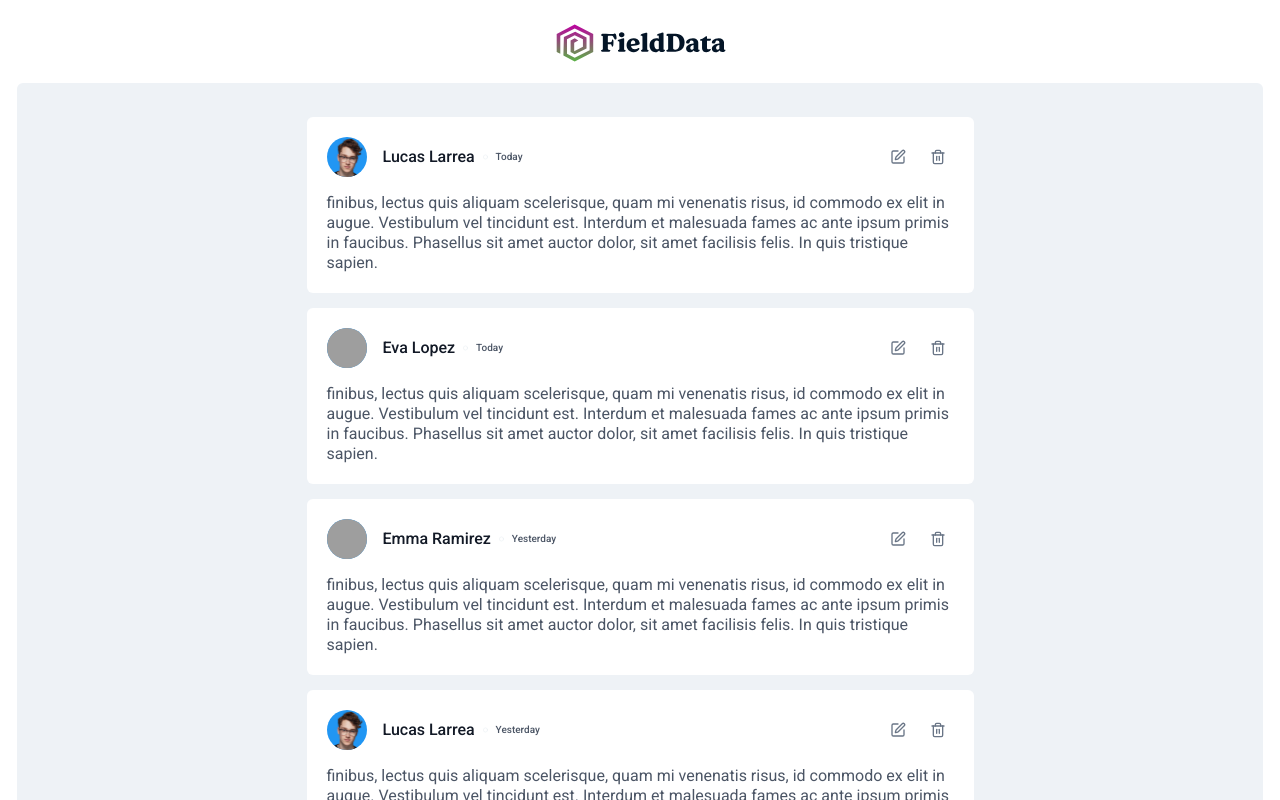
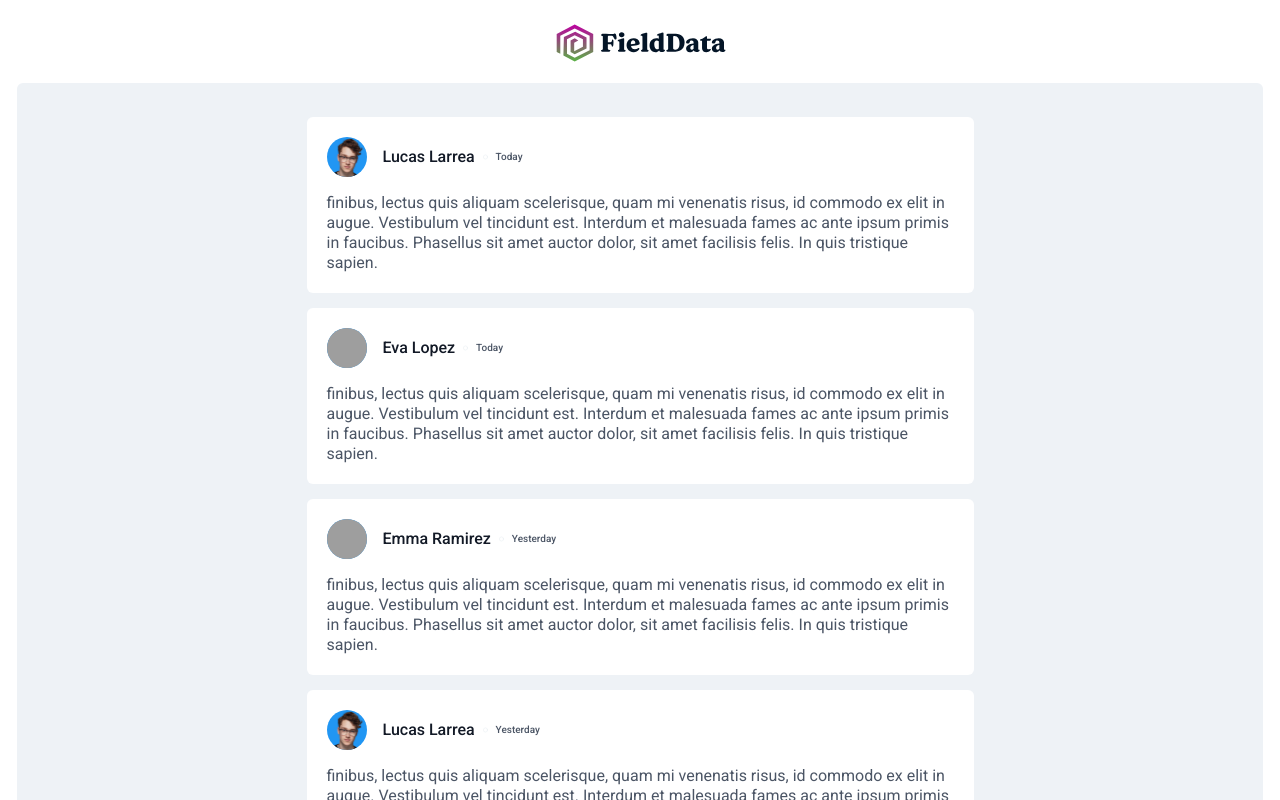
Before and after one commit to fmruiz/field-feed, a Next.js app: page /feed in a window 1280 px wide. Shown: the top 800 px of the page. Built offline with nearby package versions, Linux system fonts and the light colour scheme; grey boxes are pictures that could not be loaded.

Commit message:
feat: improve post delete behavior

```diff
--- a/src/app/feed/page.tsx
+++ b/src/app/feed/page.tsx
@@ -10,6 +10,7 @@ import { GlobalContext } from "@/providers/globalProvider";
 import { IFeedPost } from "@/types/feed";
 import { SquarePen } from "lucide-react";
 import { v4 as uuidv4 } from "uuid";
+import { formatNameToSlug } from "@/lib/post";
 
 export default function FeedPage() {
   const [postText, setPostText] = useState<string>("");
@@ -29,6 +30,7 @@ export default function FeedPage() {
       },
       date: "Today",
       text: "",
+      owner: formatNameToSlug(username),
     };
 
     if (postText !== "") {
@@ -41,15 +43,18 @@ export default function FeedPage() {
     setPostText("");
   };
 
-  const deletePostFeed = (id: string | number) => {
-    const filteredPostArr = postArr.filter((post) => post.id !== id);
-    setPostArr(filteredPostArr);
+  const deletePostFeed = (name: string, id: string | number) => {
+    if (name === username) {
+      const filteredPostArr = postArr.filter((post) => {
+        return post.id !== id;
+      });
+      setPostArr(filteredPostArr);
+    }
   };
 
   return (
     <div className="flex flex-col items-center justify-center px-[17px] pb-[17px]">
       <Header />
-
       <div className="flex py-[34px] justify-center items-center h-full w-full flex-col gap-[15px] bg-ff-layout rounded-md">
         {username !== "" && (
           <>
@@ -96,6 +101,7 @@ export default function FeedPage() {
               text={feed.text}
               user={feed.user}
               onDelete={deletePostFeed}
+              owner={feed.owner}
             />
           ))}
       </div>
--- a/src/components/post.tsx
+++ b/src/components/post.tsx
@@ -1,15 +1,17 @@
-import React from "react";
+import React, { useContext } from "react";
 import { IFeedPost } from "@/types/feed";
 import { Avatar, AvatarFallback, AvatarImage } from "./ui/avatar";
 import { Circle, SquarePen, Trash2 } from "lucide-react";
 import { Button } from "./ui/button";
-import { initials } from "@/lib/initials";
+import { GlobalContext } from "@/providers/globalProvider";
+import { initials } from "@/lib/post";
 
 interface IPost extends IFeedPost {
-  onDelete: (id: string | number) => void;
+  onDelete: (name: string, id: string | number) => void;
 }
 
-const Post = ({ user, date, text, id, onDelete }: IPost) => {
+const Post = ({ user, date, text, id, onDelete, owner }: IPost) => {
+  const { username } = useContext(GlobalContext);
   return (
     <div className="p-5 w-[270px] sm:w-[450px] md:w-[500px] lg:w-[600px] xl:w-[667px] rounded-md bg-white">
       <div className="flex items-center justify-between mb-4">
@@ -36,17 +38,19 @@ const Post = ({ user, date, text, id, onDelete }: IPost) => {
           </div>
         </div>
 
+        {username === owner && (
           <div className="flex items-center gap-2">
             <Button className="bg-white shadow-none rounded-full w-[30px] h-[30px] hover:bg-slate-200">
               <SquarePen className="text-ff-caption" width={13} />
             </Button>
             <Button
-            onClick={() => onDelete(id)}
+              onClick={() => onDelete(user.name, id)}
               className="bg-white shadow-none rounded-full w-[30px] h-[30px] hover:bg-slate-200"
             >
               <Trash2 className="text-ff-caption" width={13} />
             </Button>
           </div>
+        )}
       </div>
       <p className="text-[14] leading-5 text-ff-secondary">{text}</p>
     </div>
--- a/src/lib/initials.ts
+++ b/src/lib/post.ts
@@ -7,3 +7,7 @@ export const initials = (username: string): string => {
         .slice(0, 2)
     : "??";
 };
+
+export const formatNameToSlug = (username: string): string => {
+  return username.toLowerCase().split(" ").join("-");
+};
--- a/src/mocks/feed.ts
+++ b/src/mocks/feed.ts
@@ -6,107 +6,125 @@ export const MOCK_FEED_DATA: IFeedPost[] = [
     user: { name: "Lucas Larrea", image: "/users/user-1.png" },
     date: "Today",
     text: "finibus, lectus quis aliquam scelerisque, quam mi venenatis risus, id commodo ex elit in augue. Vestibulum vel tincidunt est. Interdum et malesuada fames ac ante ipsum primis in faucibus. Phasellus sit amet auctor dolor, sit amet facilisis felis. In quis tristique sapien. ",
+    owner: "lucas-larrea",
   },
   {
     id: "2",
     user: { name: "Eva Lopez", image: "avatar" },
     date: "Today",
     text: "finibus, lectus quis aliquam scelerisque, quam mi venenatis risus, id commodo ex elit in augue. Vestibulum vel tincidunt est. Interdum et malesuada fames ac ante ipsum primis in faucibus. Phasellus sit amet auctor dolor, sit amet facilisis felis. In quis tristique sapien. ",
+    owner: "eva-lopez",
   },
   {
     id: "3",
     user: { name: "Emma Ramirez", image: "avatar" },
     date: "Yesterday",
     text: "finibus, lectus quis aliquam scelerisque, quam mi venenatis risus, id commodo ex elit in augue. Vestibulum vel tincidunt est. Interdum et malesuada fames ac ante ipsum primis in faucibus. Phasellus sit amet auctor dolor, sit amet facilisis felis. In quis tristique sapien. ",
+    owner: "emma-ramirez",
   },
   {
     id: "4",
     user: { name: "Lucas Larrea", image: "/users/user-1.png" },
     date: "Yesterday",
     text: "finibus, lectus quis aliquam scelerisque, quam mi venenatis risus, id commodo ex elit in augue. Vestibulum vel tincidunt est. Interdum et malesuada fames ac ante ipsum primis in faucibus. Phasellus sit amet auctor dolor, sit amet facilisis felis. In quis tristique sapien. ",
+    owner: "lucas-larrea",
   },
   {
     id: "5",
     user: { name: "Eva Lopez", image: "avatar" },
     date: "Yesterday",
     text: "finibus, lectus quis aliquam scelerisque, quam mi venenatis risus, id commodo ex elit in augue. Vestibulum vel tincidunt est. Interdum et malesuada fames ac ante ipsum primis in faucibus. Phasellus sit amet auctor dolor, sit amet facilisis felis. In quis tristique sapien. ",
+    owner: "eva-lopez",
   },
   {
     id: "6",
     user: { name: "Emma Ramirez", image: "avatar" },
     date: "22/1/2025",
     text: "finibus, lectus quis aliquam scelerisque, quam mi venenatis risus, id commodo ex elit in augue. Vestibulum vel tincidunt est. Interdum et malesuada fames ac ante ipsum primis in faucibus. Phasellus sit amet auctor dolor, sit amet facilisis felis. In quis tristique sapien. ",
+    owner: "emma-ramirez",
   },
   {
     id: "7",
     user: { name: "Lucas Larrea", image: "/users/user-1.png" },
     date: "22/1/2025",
     text: "finibus, lectus quis aliquam scelerisque, quam mi venenatis risus, id commodo ex elit in augue. Vestibulum vel tincidunt est. Interdum et malesuada fames ac ante ipsum primis in faucibus. Phasellus sit amet auctor dolor, sit amet facilisis felis. In quis tristique sapien. ",
+    owner: "lucas-larrea",
   },
   {
     id: "8",
     user: { name: "Eva Lopez", image: "avatar" },
     date: "21/1/2025",
     text: "finibus, lectus quis aliquam scelerisque, quam mi venenatis risus, id commodo ex elit in augue. Vestibulum vel tincidunt est. Interdum et malesuada fames ac ante ipsum primis in faucibus. Phasellus sit amet auctor dolor, sit amet facilisis felis. In quis tristique sapien. ",
+    owner: "eva-lopez",
   },
   {
     id: "9",
     user: { name: "Emma Ramirez", image: "avatar" },
     date: "21/1/2025",
     text: "finibus, lectus quis aliquam scelerisque, quam mi venenatis risus, id commodo ex elit in augue. Vestibulum vel tincidunt est. Interdum et malesuada fames ac ante ipsum primis in faucibus. Phasellus sit amet auctor dolor, sit amet facilisis felis. In quis tristique sapien. ",
+    owner: "emma-ramirez",
   },
   {
     id: "10",
     user: { name: "Lucas Larrea", image: "/users/user-1.png" },
     date: "20/1/2025",
     text: "finibus, lectus quis aliquam scelerisque, quam mi venenatis risus, id commodo ex elit in augue. Vestibulum vel tincidunt est. Interdum et malesuada fames ac ante ipsum primis in faucibus. Phasellus sit amet auctor dolor, sit amet facilisis felis. In quis tristique sapien. ",
+    owner: "lucas-larrea",
   },
   {
     id: "11",
     user: { name: "Eva Lopez", image: "avatar" },
     date: "20/1/2025",
     text: "finibus, lectus quis aliquam scelerisque, quam mi venenatis risus, id commodo ex elit in augue. Vestibulum vel tincidunt est. Interdum et malesuada fames ac ante ipsum primis in faucibus. Phasellus sit amet auctor dolor, sit amet facilisis felis. In quis tristique sapien. ",
+    owner: "eva-lopez",
   },
   {
     id: "12",
     user: { name: "Emma Ramirez", image: "avatar" },
     date: "19/1/2025",
     text: "finibus, lectus quis aliquam scelerisque, quam mi venenatis risus, id commodo ex elit in augue. Vestibulum vel tincidunt est. Interdum et malesuada fames ac ante ipsum primis in faucibus. Phasellus sit amet auctor dolor, sit amet facilisis felis. In quis tristique sapien. ",
+    owner: "emma-ramirez",
   },
   {
     id: "13",
     user: { name: "Lucas Larrea", image: "/users/user-1.png" },
     date: "19/1/2025",
     text: "finibus, lectus quis aliquam scelerisque, quam mi venenatis risus, id commodo ex elit in augue. Vestibulum vel tincidunt est. Interdum et malesuada fames ac ante ipsum primis in faucibus. Phasellus sit amet auctor dolor, sit amet facilisis felis. In quis tristique sapien. ",
+    owner: "lucas-larrea",
   },
   {
     id: "14",
     user: { name: "Eva Lopez", image: "avatar" },
     date: "19/1/2025",
     text: "finibus, lectus quis aliquam scelerisque, quam mi venenatis risus, id commodo ex elit in augue. Vestibulum vel tincidunt est. Interdum et malesuada fames ac ante ipsum primis in faucibus. Phasellus sit amet auctor dolor, sit amet facilisis felis. In quis tristique sapien. ",
+    owner: "eva-lopez",
   },
   {
     id: "15",
     user: { name: "Emma Ramirez", image: "avatar" },
     date: "19/1/2025",
     text: "finibus, lectus quis aliquam scelerisque, quam mi venenatis risus, id commodo ex elit in augue. Vestibulum vel tincidunt est. Interdum et malesuada fames ac ante ipsum primis in faucibus. Phasellus sit amet auctor dolor, sit amet facilisis felis. In quis tristique sapien. ",
+    owner: "emma-ramirez",
   },
   {
     id: "16",
     user: { name: "Lucas Larrea", image: "/users/user-1.png" },
     date: "17/1/2025",
     text: "finibus, lectus quis aliquam scelerisque, quam mi venenatis risus, id commodo ex elit in augue. Vestibulum vel tincidunt est. Interdum et malesuada fames ac ante ipsum primis in faucibus. Phasellus sit amet auctor dolor, sit amet facilisis felis. In quis tristique sapien. ",
+    owner: "lucas-larrea",
   },
   {
     id: "17",
     user: { name: "Eva Lopez", image: "avatar" },
     date: "17/1/2025",
     text: "finibus, lectus quis aliquam scelerisque, quam mi venenatis risus, id commodo ex elit in augue. Vestibulum vel tincidunt est. Interdum et malesuada fames ac ante ipsum primis in faucibus. Phasellus sit amet auctor dolor, sit amet facilisis felis. In quis tristique sapien. ",
+    owner: "eva-lopez",
   },
   {
     id: "18",
     user: { name: "Emma Ramirez", image: "avatar" },
     date: "16/1/2025",
     text: "finibus, lectus quis aliquam scelerisque, quam mi venenatis risus, id commodo ex elit in augue. Vestibulum vel tincidunt est. Interdum et malesuada fames ac ante ipsum primis in faucibus. Phasellus sit amet auctor dolor, sit amet facilisis felis. In quis tristique sapien. ",
+    owner: "emma-ramirez",
   },
 ];
--- a/src/types/feed.ts
+++ b/src/types/feed.ts
@@ -7,6 +7,7 @@ export interface IFeedPost {
   user: IPostUser;
   date: string;
   text: string;
+  owner: string;
 }
 
 export interface IPostUser {
```
Lines whose indentation alone changed are shown as unchanged.
